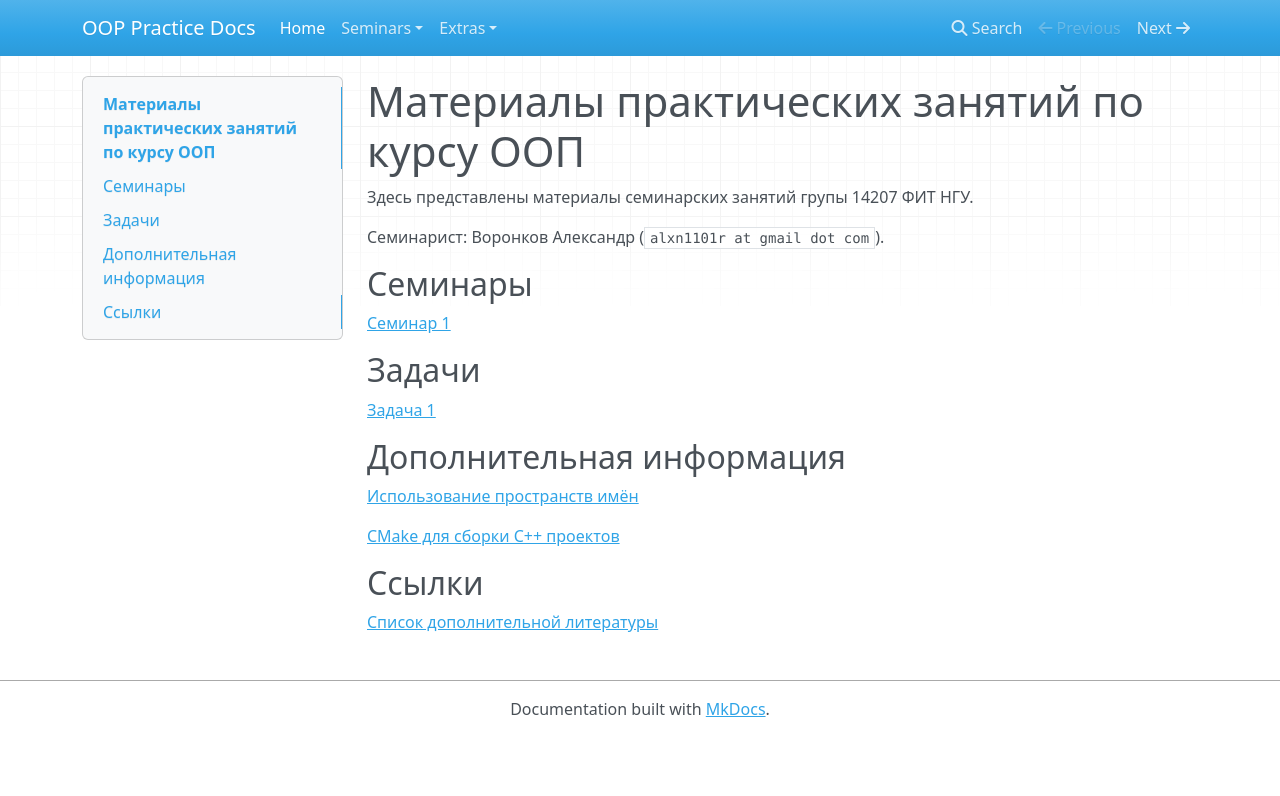
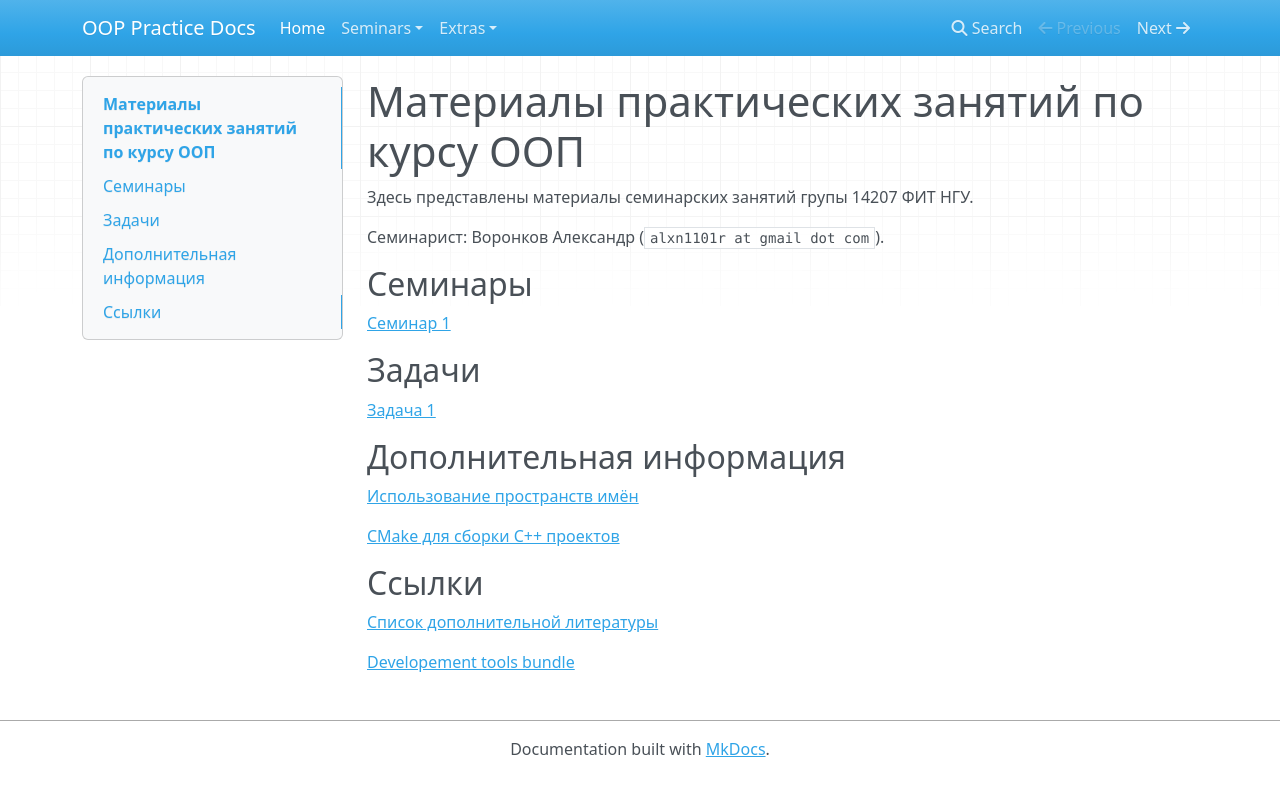
Before and after one commit to avoronkov/oop, an MkDocs documentation site: the page built from docs/index.md, in a window 1280 px wide. Shown: the top 796 px of the page. Built offline with MkDocs 1.6.1, drawn with Linux system fonts in a browser that asks for light colours; nearby versions of some CDN libraries; old or Windows-style settings are respelled for this version of MkDocs.

Commit message:
link to tools bundle

```diff
--- a/docs/index.md
+++ b/docs/index.md
@@ -21,3 +21,5 @@
 ## Ссылки
 
 [Список дополнительной литературы](https://sites.google.com/site/nguoop/spisok-dopolnitelnoj-literatury-1)
+
+[Developement tools bundle](https://goo.gl/NnriRj)
```
